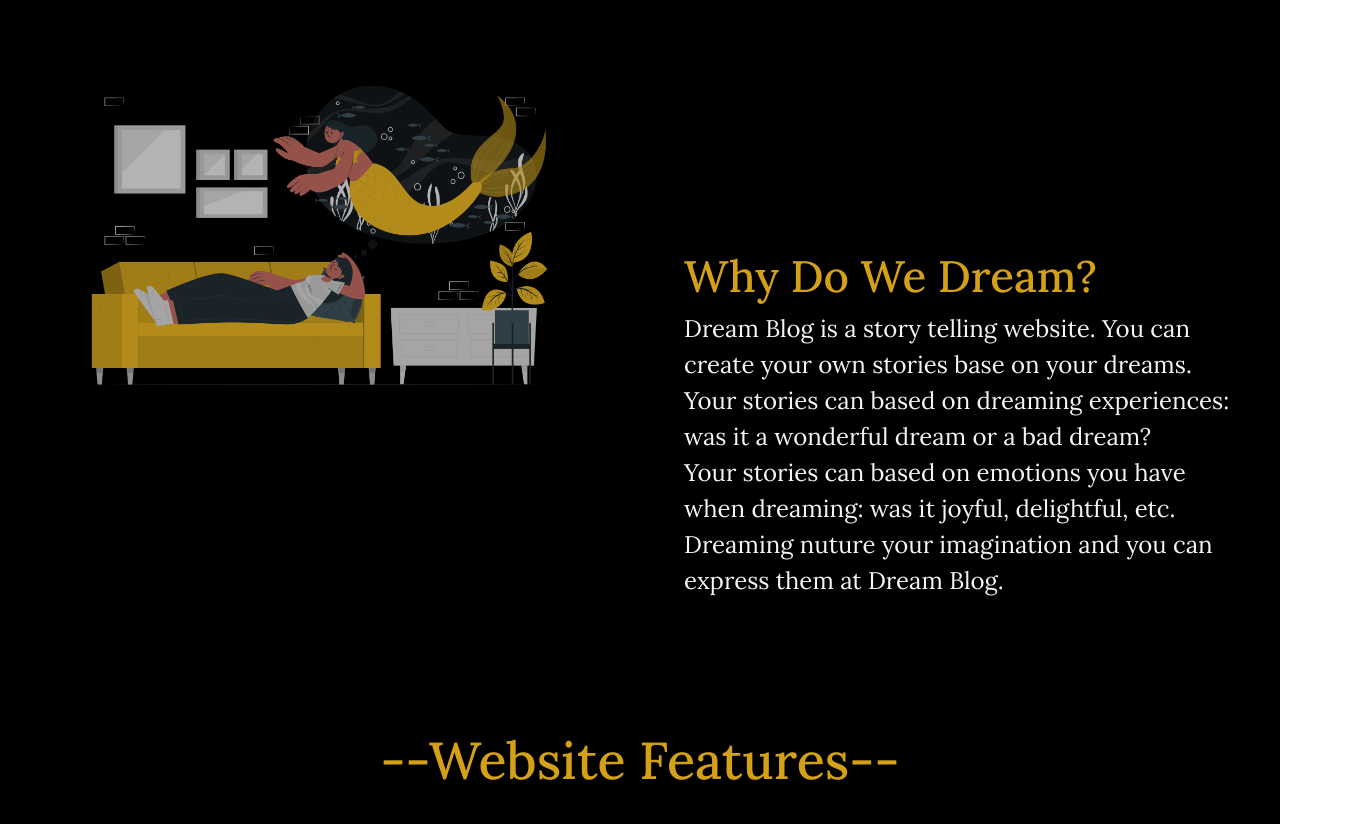
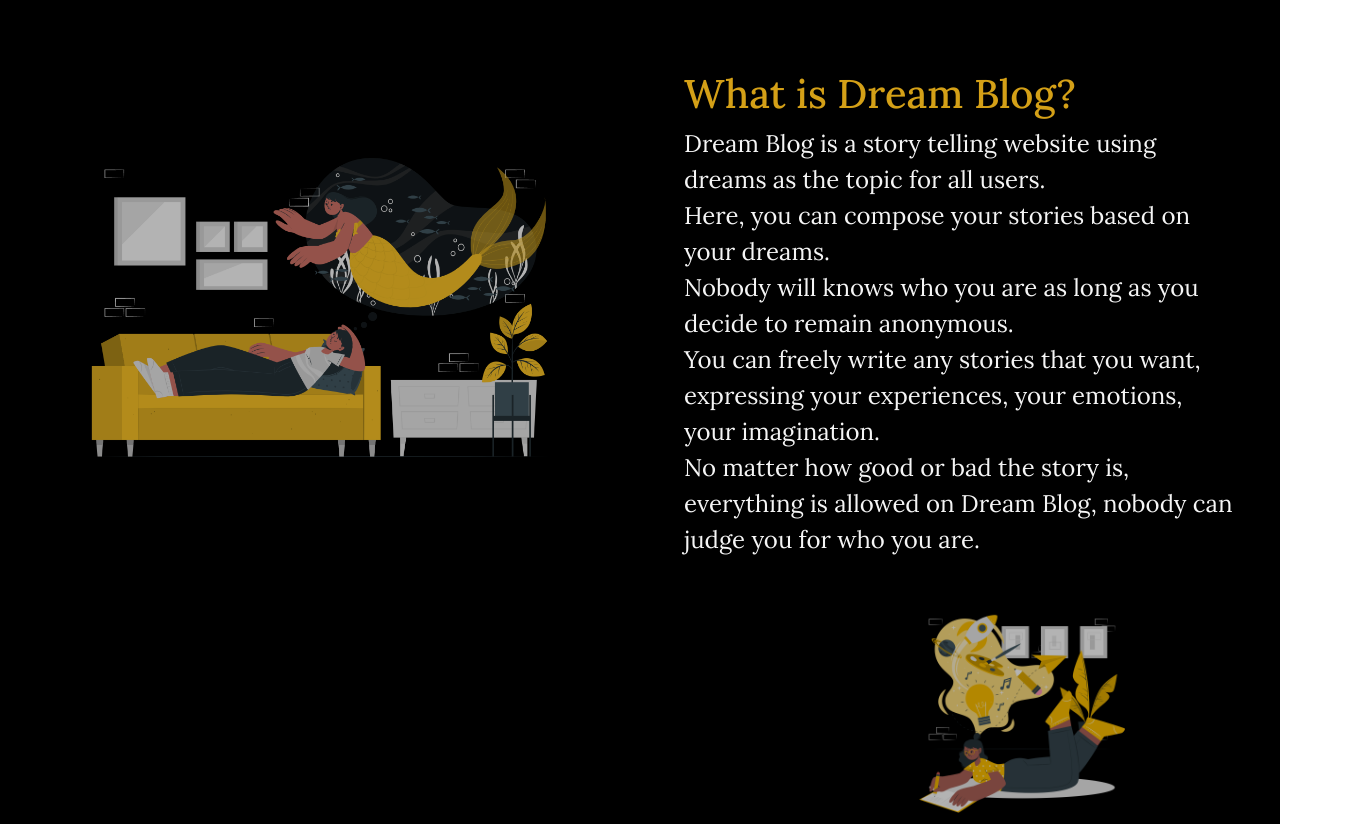
Before and after one commit to AkimuraNg/Dream-Blog, a React (Create React App) app in the folder dream/: page / in a window 1280 px wide. Shown: the part 1360-2184 px from the top of the page, 1360 px wide, since content can reach past the window. Built offline with nearby package versions, Linux system fonts and the light colour scheme.

Commit message:
Change abotu section, add image

```diff
--- a/dream/src/App.css
+++ b/dream/src/App.css
@@ -126,13 +126,14 @@ button:active {
 }
 
 .coverImage {
-  padding: 80px 40px;
+  padding: 72px 40px;
   width: 100%;
   opacity: 0.7;
 }
 
 /*About Section*/
 /*Image: https://img.freepik.com/free-vector/dreamer-concept-illustration_114360-5235.jpg?w=1380&t=st=1678367730~exp=1678368330~hmac=e48196a59d31e306104bd5d3a0a1f6c02ac327d8078f3fb923cef2bb04d97484 */
+/*Image: https://storyset.com/illustration/creative-thinking/cuate#FFC100FF&hide=&hide=complete */
 .aboutSection {
   padding-top: 60px;
 }
@@ -144,26 +145,30 @@ button:active {
   text-align: center;
 }
 
-.aboutContent {
+.aboutContent{
   text-align: left;
-  padding-top: 200px;
-  margin: 80px 32px;
+  margin: 100px 32px;
 }
 
-.aboutContent h2 {
-  font-size: 44px;
+.aboutContent h3{
+  font-size: 40px;
   color: #D4A017;
 }
-.aboutContent p {
+
+.aboutContent p{
   font-size: 24px;
 }
-.aboutSection .coverImage{
-  padding: 0px 40px;
+
+.illustration{
+  padding: 20px 20px;
+  margin: 0px 200px;
+  width: 50%;
+  opacity: 0.7;
 }
 /*Features section*/
 /*Image: https://img.freepik.com/free-vector/imagination-concept-illustration_114360-8085.jpg?w=826&t=st=1678367785~exp=1678368385~hmac=027d1c138da3a79a2782aa061f1f26422c19932f4db688160c8095b886a0d42c*/
 .featuresSection {
-  padding-top: 40px;
+  padding-top: 20px;
 }
 
 .featT {
--- a/dream/src/components/AddNew.js
+++ b/dream/src/components/AddNew.js
@@ -29,7 +29,7 @@ const AddNew = () => {
   return (
     <div className="container-fluid">
       <main className="wrapper create">
-        <h1>Create a new story</h1>
+        <h1>Create your new story</h1>
         <form className="add-form" onSubmit={handleSubmit}>
           <label>Blog Title</label>
           <input type="text" required value={title} onChange={(e) => setTitle(e.target.value)}></input>
--- a/dream/src/components/Home.js
+++ b/dream/src/components/Home.js
@@ -7,6 +7,7 @@ import 'aos/dist/aos.css'
 import intro from './images/introcoverimg-bystoryset.png'
 import feat from './images/featCover by storyset.png'
 import about from './images/abtCover by storyset.png'
+import illu from './images/Creative thinking - byStoryset.png'
 
 const Home = () => {
   AOS.init()
@@ -33,22 +34,28 @@ const Home = () => {
         {/* About view */}
         <section className="aboutSection" data-aos="fade-up" data-aos-duration="2500">
           <h1 className="aboutT"> --About the Website--</h1>
+          <div className="about">
             <div className="row">
               <div className="col-6">
                 <img className="coverImage" src={about} alt="..." />
               </div>
               <div className="col-6">
                 <div className="aboutContent">
-                <h2>Why Do We Dream?</h2>
-                <p>Dream Blog is a story telling website. You can create your own stories base on your dreams.
-                  <br />Your stories can based on dreaming experiences: was it a wonderful dream or a bad dream?
-                  <br />Your stories can based on emotions you have when dreaming: was it joyful, delightful, etc.
-                  <br/> Dreaming nuture your imagination and you can express them at Dream Blog.
+                  <div>
+                    <h3>What is Dream Blog?</h3>
+                    <p>
+                      Dream Blog is a story telling website using dreams as the topic for all users.
+                      <br />Here, you can compose your stories based on your dreams.
+                      <br /> Nobody will knows who you are as long as you decide to remain anonymous.
+                      <br /> You can freely write any stories that you want, expressing your experiences, your emotions, your imagination.
+                      <br /> No matter how good or bad the story is, everything is allowed on Dream Blog, nobody can judge you for who you are.
                     </p>
+                    <img className="illustration" src={illu} alt="..."/>
                   </div>
                 </div>
               </div>
-
+            </div>
+          </div>
         </section>
 
         {/* Features view */}
@@ -74,7 +81,7 @@ const Home = () => {
                 <img className="coverImage" src={feat} alt="..." />
               </div>
             </div>
-            <Link to="/stories" style={{
+            <Link to="/blogs" style={{
               color: '#D4A017',
               display: 'flex',
               justifyContent: 'center',
```
Also changed, not shown: dream/src/components/images/Creative thinking - byStoryset.png (added). Lines whose indentation alone changed are shown as unchanged.
